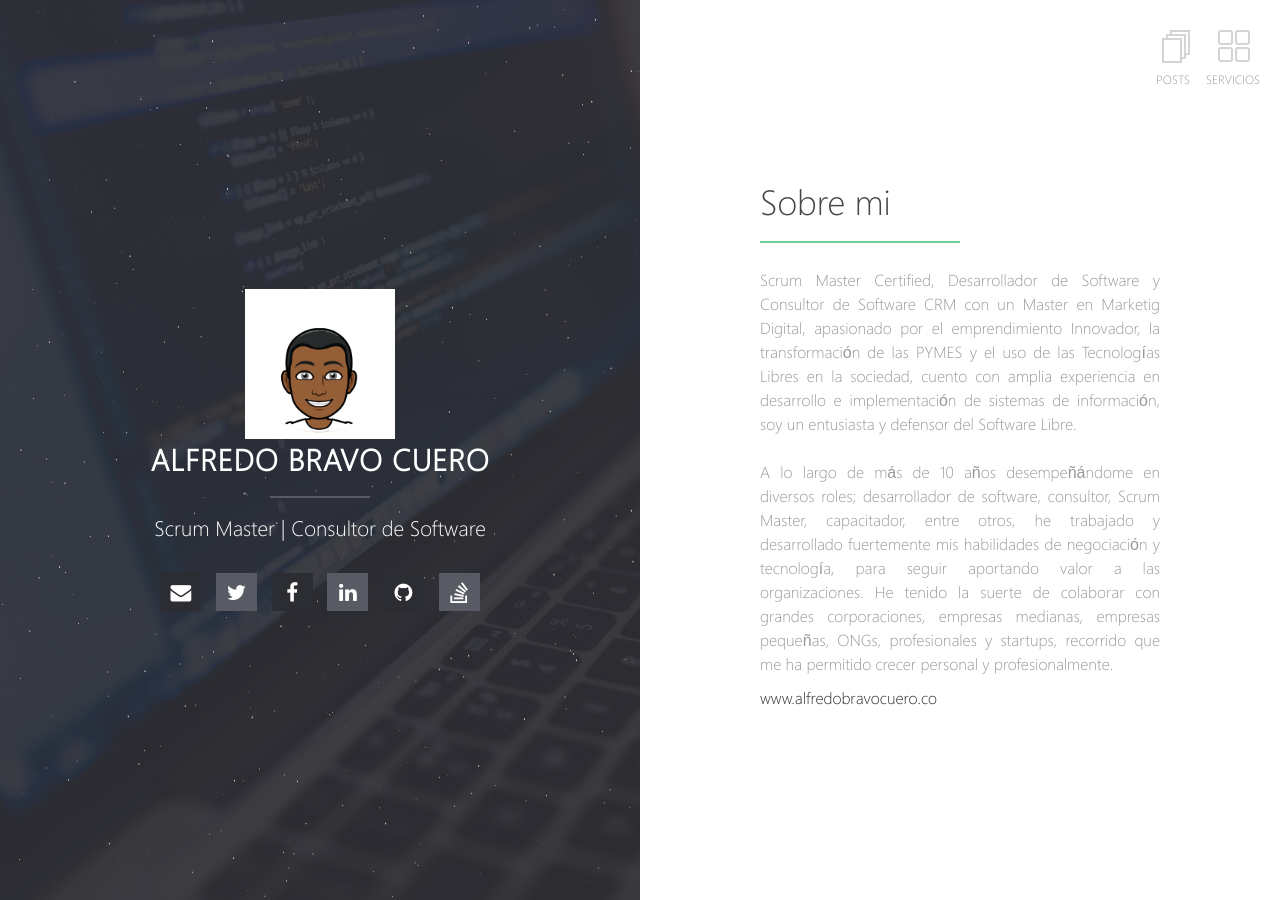
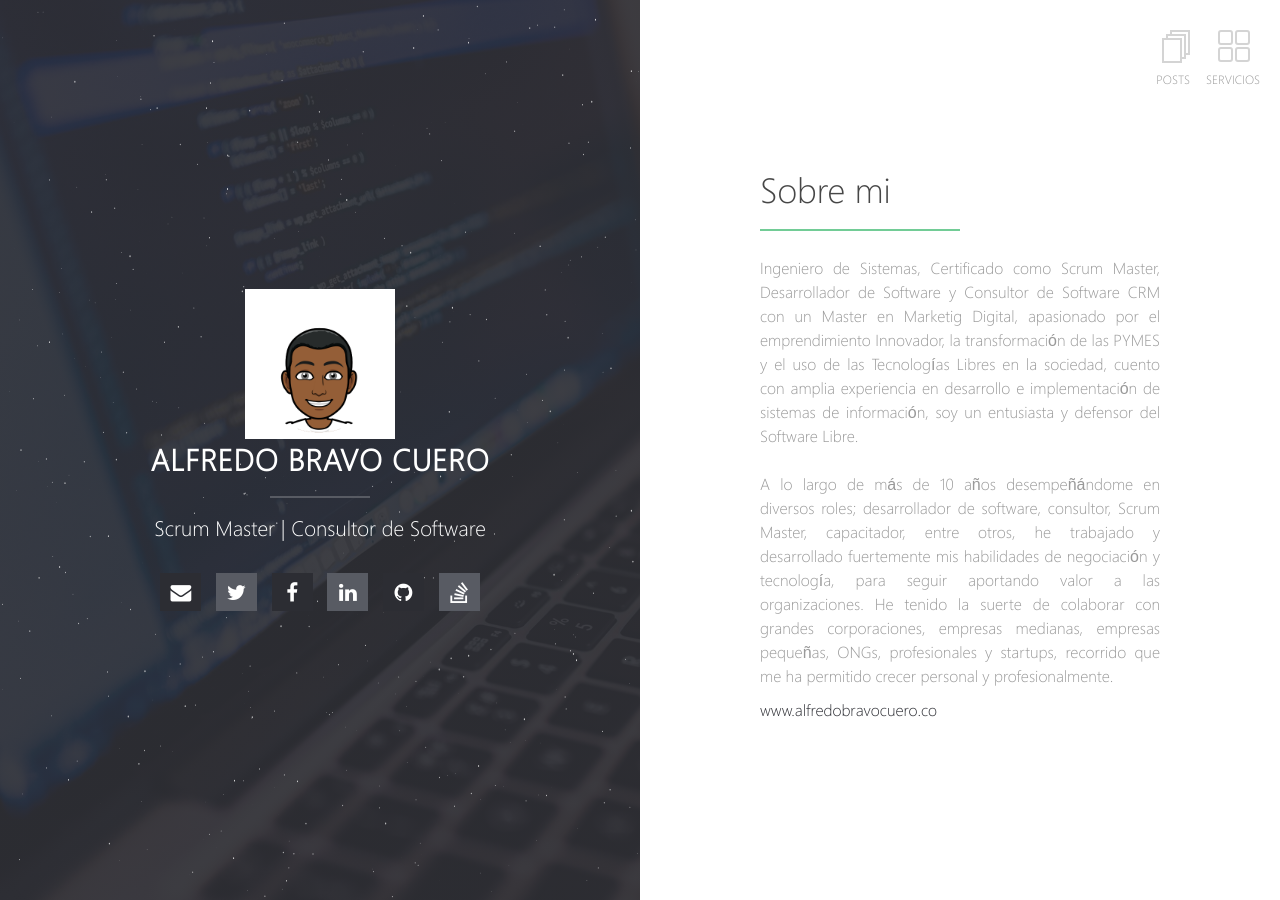
Before and after one commit to abracu/abracu.github.io, a Jekyll site: the page built from index.md, in a window 1280 px wide. Built offline with Jekyll 4.4.1, drawn with Linux system fonts in a browser that asks for light colours; our own code applies the rules of GitHub Pages for plain Markdown files.

Commit message:
Update index.md
Actualización del Home Ing. Sistemas.

```diff
--- a/index.md
+++ b/index.md
@@ -5,7 +5,7 @@ layout: home
 
 
 <p style="text-align: justify;">
-Scrum Master Certified, Desarrollador de Software y Consultor de Software CRM con un Master en Marketig Digital, apasionado por el emprendimiento Innovador, la transformación de las PYMES y el uso de las Tecnologías Libres en la sociedad, cuento con amplia experiencia en desarrollo e implementación de sistemas de información, soy un entusiasta y defensor del Software Libre.
+Ingeniero de Sistemas, Certificado como Scrum Master, Desarrollador de Software y Consultor de Software CRM con un Master en Marketig Digital, apasionado por el emprendimiento Innovador, la transformación de las PYMES y el uso de las Tecnologías Libres en la sociedad, cuento con amplia experiencia en desarrollo e implementación de sistemas de información, soy un entusiasta y defensor del Software Libre.
 <br>
 <br>
 A lo largo de más de 10 años desempeñándome en diversos roles; desarrollador de software, consultor, Scrum Master, capacitador, entre otros, he trabajado y desarrollado fuertemente mis habilidades de negociación y tecnología, para seguir aportando valor a las organizaciones. He tenido la suerte de colaborar con grandes corporaciones, empresas medianas, empresas pequeñas, ONGs, profesionales y startups, recorrido que me ha permitido crecer personal y profesionalmente.
```
